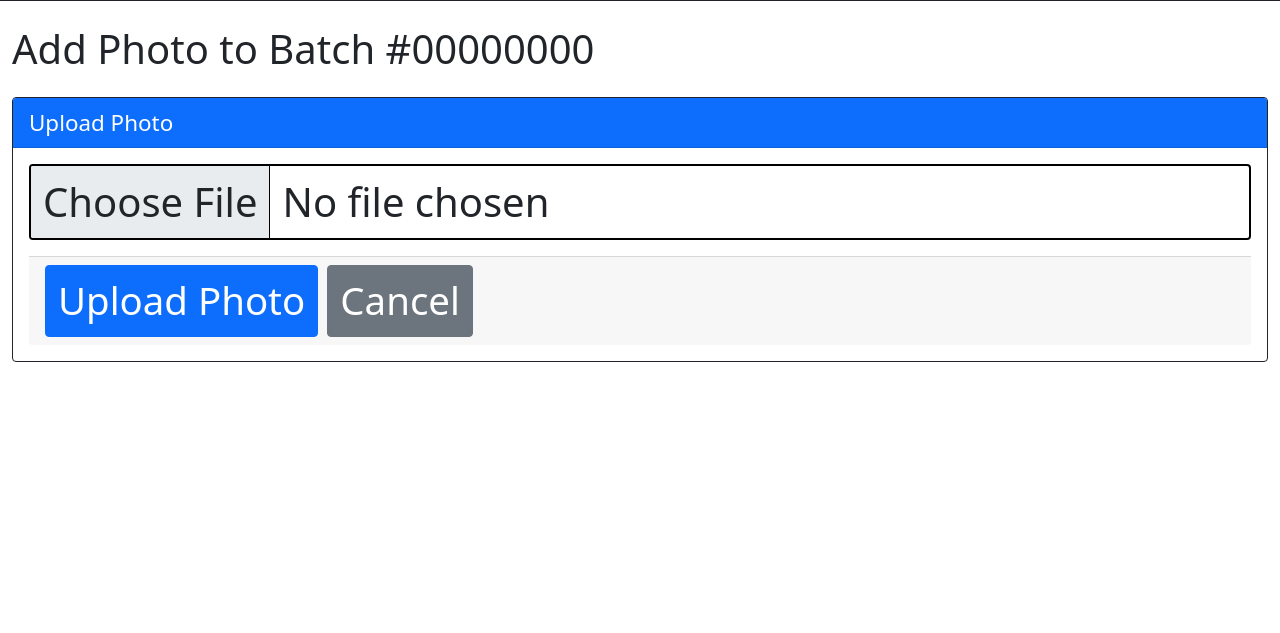
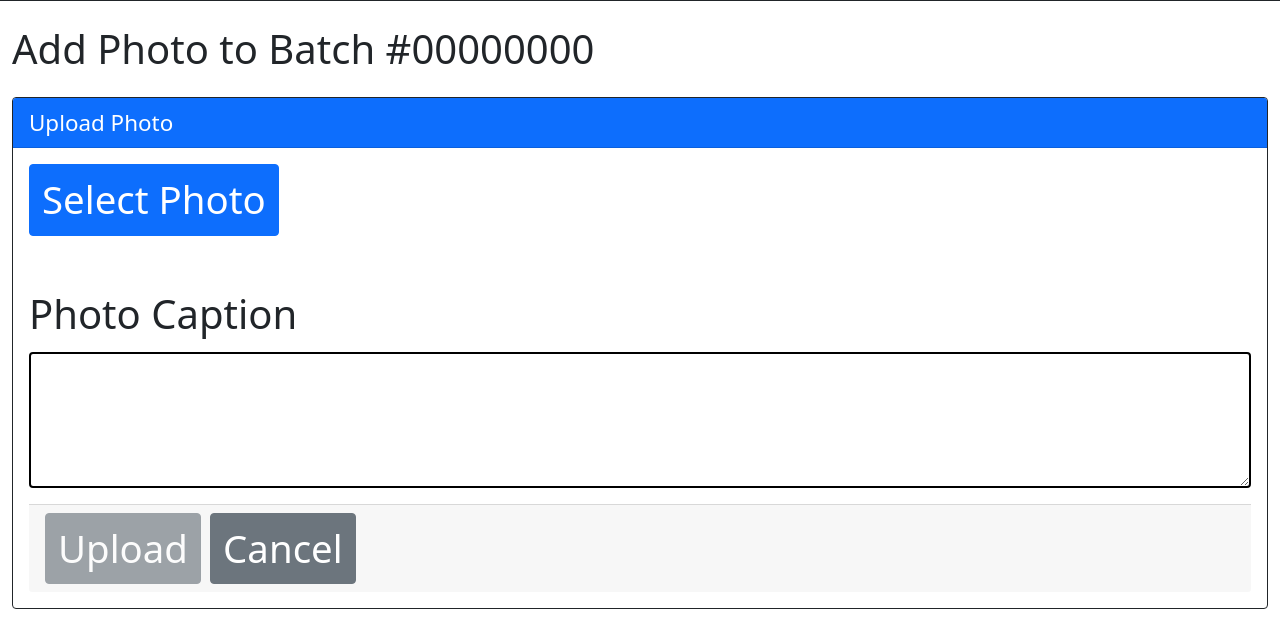
Before and after one commit to mkrzywonski/fdtracker, a Flask app: template templates/add_photo.html in a window 1280 px wide. Shown: the part 265-898 px from the top of the page. Before the commit the page ends 627 px from the top, so only its background shows below. Run offline with Flask 3, Linux system fonts and the light colour scheme; the template is opened without the code that fills it, so the values that code supplies are empty.

Commit message:
Finished photo uploads

```diff
--- a/app.py
+++ b/app.py
@@ -115,6 +115,7 @@ class Photo(db.Model):
     id = db.Column(db.Integer, primary_key=True)
     batch_id = db.Column(db.Integer, db.ForeignKey('batch.id', ondelete='CASCADE'), nullable=False, index=True)
     filename = db.Column(db.String(255), nullable=False)
+    caption = db.Column(db.Text)
     uploaded_at = db.Column(db.DateTime, default=datetime.utcnow)
 
 @app.route('/')
@@ -218,7 +219,7 @@ def add_batch():
             batch.trays.append(tray)
 
         db.session.commit()
-        return redirect(url_for('view_batches'))
+        return redirect(url_for('view_batches', expanded_batch=batch.id))
 
     # Default state for a new form
     return render_template('add_batch.html', tray_count=1, trays=[], batch_notes='')
@@ -263,6 +264,13 @@ def complete_batch(id):
 @app.route('/delete/<int:id>', methods=['POST'])
 def delete_batch(id):
     batch = Batch.query.get_or_404(id)
+
+    # Delete all photo files associated with this batch
+    for photo in batch.photos:
+        file_path = os.path.join(app.config['UPLOAD_FOLDER'], photo.filename)
+        if os.path.exists(file_path):
+            os.remove(file_path)
+
     db.session.delete(batch)
     db.session.commit()
     return redirect(url_for('view_batches'))
@@ -617,10 +625,12 @@ def add_photo(batch_id):
             return render_template('add_photo.html', batch=batch, error="No file part")
 
         file = request.files['photo']
+        caption = request.form.get('caption', '')
+
         if file.filename == '':
             return render_template('add_photo.html', batch=batch, error="No selected file")
         if file and allowed_file(file.filename):
-            photo = Photo(batch_id=batch_id, filename='temp')
+            photo = Photo(batch_id=batch_id, filename='temp', caption=caption)
             db.session.add(photo)
             db.session.flush()
 
@@ -635,7 +645,6 @@ def add_photo(batch_id):
             db.session.commit()
             return redirect(url_for('view_batches', expanded_batch=batch_id))
 
-    # Add this return statement for GET requests
     return render_template('add_photo.html', batch=batch)
 
 if __name__ == '__main__':
--- a/templates/add_photo.html
+++ b/templates/add_photo.html
@@ -14,14 +14,19 @@
     </div>
     <div class="card-body">
         <form method="POST" enctype="multipart/form-data" action="{{ url_for('add_photo', batch_id=batch.id) }}">
+            <div class="mb-5">
+                <label for="photo" class="btn btn-primary">Select Photo</label>
+                <input class="form-control form-control-sm" type="file" id="photo" name="photo" accept="image/*" style="display: none;" required onchange="previewImage(this)">
+            </div>
             <div class="mb-3">
-                <input class="form-control" type="file" id="photo" name="photo" accept="image/*" required onchange="previewImage(this)">
+                <label for="caption" class="form-label">Photo Caption</label>
+                <textarea class="form-control" id="caption" name="caption" rows="2"></textarea>
             </div>
             <div class="mb-3">
                 <img id="preview" src="" alt="Preview" style="max-width: 100%; display: none;" class="img-thumbnail">
             </div>
             <div class="card-footer">
-                <button type="submit" class="btn btn-primary">Upload Photo</button>
+                <button type="submit" id="upload-button" class="btn btn-secondary" disabled>Upload</button>
                 <a href="{{ url_for('view_batches', expanded_batch=batch.id) }}" class="btn btn-secondary">Cancel</a>
             </div>
         </form>
@@ -31,14 +36,29 @@
 <script>
 function previewImage(input) {
     const preview = document.getElementById('preview');
+    const uploadButton = document.getElementById('upload-button');
+
     if (input.files && input.files[0]) {
         const reader = new FileReader();
-            reader.onload = function(e) {
+        reader.onload = function (e) {
             preview.src = e.target.result;
             preview.style.display = 'block';
-            }
+        };
         reader.readAsDataURL(input.files[0]);
+
+        // Enable the upload button
+        uploadButton.classList.remove('btn-secondary');
+        uploadButton.classList.add('btn-primary');
+        uploadButton.disabled = false;
+    } else {
+        // Reset the preview and disable the upload button
+        preview.style.display = 'none';
+        preview.src = '';
+        uploadButton.classList.remove('btn-primary');
+        uploadButton.classList.add('btn-secondary');
+        uploadButton.disabled = true;
     }
 }
 </script>
+
 {% endblock %}
```
Also changed, not shown: templates/batches.html (+10 -3 lines). Lines whose indentation alone changed are shown as unchanged.
